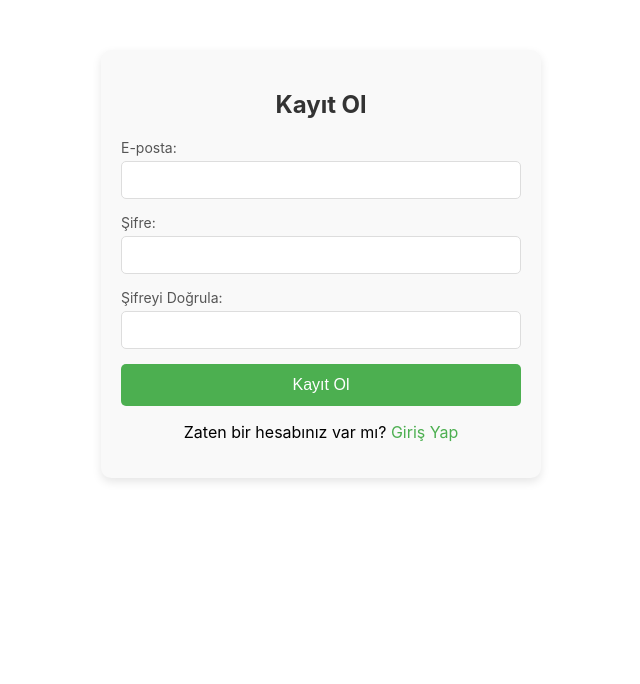
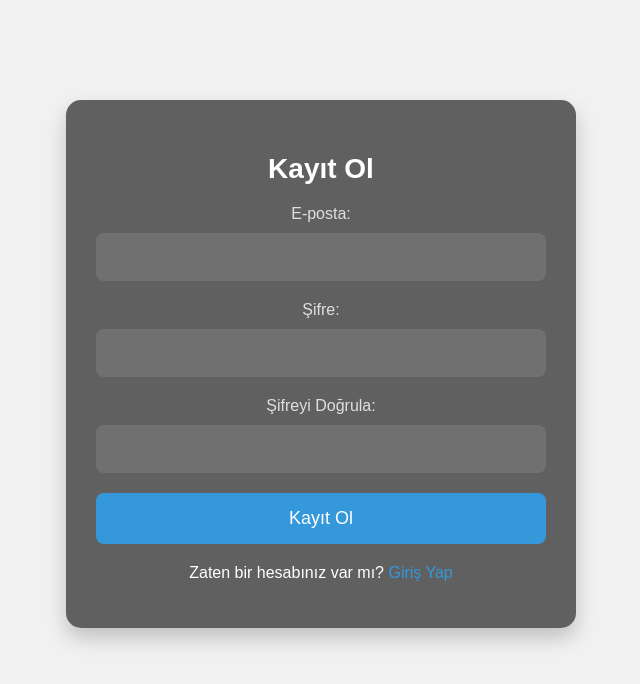
Before and after one commit to BayStranges/Recon-Frontend, a React (Create React App) app: page /register in a window 1280 px wide. Shown: the top 684 px of the page, without its empty margins (319-959 px from the left). Built offline with nearby package versions, Linux system fonts and the light colour scheme.

Commit message:
register görünüm güncellendi

```diff
--- a/src/components/Register.css
+++ b/src/components/Register.css
@@ -1,76 +1,113 @@
+/* Genel stil */
+body {
+  background-color: #f1f1f1;
+  font-family: 'Arial', sans-serif;
+}
+
+/* Kayıt formu kutusu */
 .register-container {
   width: 100%;
-  max-width: 400px;
-  margin: 50px auto;
-  padding: 20px;
-  border-radius: 10px;
-  background-color: #f9f9f9;
-  box-shadow: 0 4px 10px rgba(0, 0, 0, 0.1);
+  max-width: 450px;
+  margin: 100px auto;
+  padding: 30px;
+  border-radius: 15px;
+  background: rgba(0, 0, 0, 0.6); /* Yarı saydam arka plan */
+  box-shadow: 0 10px 20px rgba(0, 0, 0, 0.2);
+  color: #fff;
+  text-align: center;
+  transition: all 0.3s ease-in-out;
 }
 
+/* Başlık */
 h2 {
-  text-align: center;
+  font-size: 28px;
+  color: #fff;
   margin-bottom: 20px;
-  color: #333;
+  font-weight: bold;
 }
 
+/* Input grupları */
 .input-group {
-  margin-bottom: 15px;
+  margin-bottom: 20px;
 }
 
 .input-group label {
   display: block;
-  font-size: 14px;
+  font-size: 16px;
   margin-bottom: 5px;
-  color: #555;
+  color: rgba(255, 255, 255, 0.8);
 }
 
+/* Input alanları */
 .input-group input {
   width: 100%;
-  padding: 10px;
-  font-size: 14px;
-  border: 1px solid #ddd;
-  border-radius: 5px;
+  padding: 15px;
+  font-size: 16px;
+  border: none;
+  border-radius: 8px;
+  margin-top: 5px;
+  background-color: rgba(255, 255, 255, 0.1);
+  color: #fff;
   box-sizing: border-box;
+  transition: background-color 0.3s ease;
 }
 
+.input-group input:focus {
+  background-color: rgba(255, 255, 255, 0.2);
+  outline: none;
+}
+
+/* Başarı ve hata mesajları */
+.error-message {
+  color: #e74c3c;
+  font-weight: bold;
+  margin-bottom: 20px;
+}
+
+.success-message {
+  color: #2ecc71;
+  font-weight: bold;
+  margin-bottom: 20px;
+}
+
+/* Kayıt Ol butonu */
 .submit-btn {
   width: 100%;
-  padding: 12px;
-  font-size: 16px;
+  padding: 15px;
+  font-size: 18px;
   color: white;
-  background-color: #4CAF50;
+  background-color: #3498db; /* Canlı mavi */
   border: none;
-  border-radius: 5px;
+  border-radius: 8px;
   cursor: pointer;
+  transition: background-color 0.3s ease;
 }
 
 .submit-btn:hover {
-  background-color: #45a049;
+  background-color: #2980b9;
 }
 
-.error-message {
-  color: red;
-  text-align: center;
-  font-weight: bold;
-}
-
-.success-message {
-  color: green;
-  text-align: center;
-  font-weight: bold;
-}
-
+/* Giriş Yap linki */
 .login-link {
   text-align: center;
-  margin-top: 15px;
+  margin-top: 20px;
 }
 
 .login-link a {
-  color: #4CAF50;
+  color: #3498db;
   text-decoration: none;
+  font-size: 16px;
 }
 
 .login-link a:hover {
   text-decoration: underline;
 }
+
+/* Etkileşimli efektler */
+.register-container:hover {
+  transform: translateY(-10px); /* Hafif hareket efekti */
+}
+
+.register-container:active {
+  transform: translateY(2px); /* Tıklama etkisi */
+}
```
